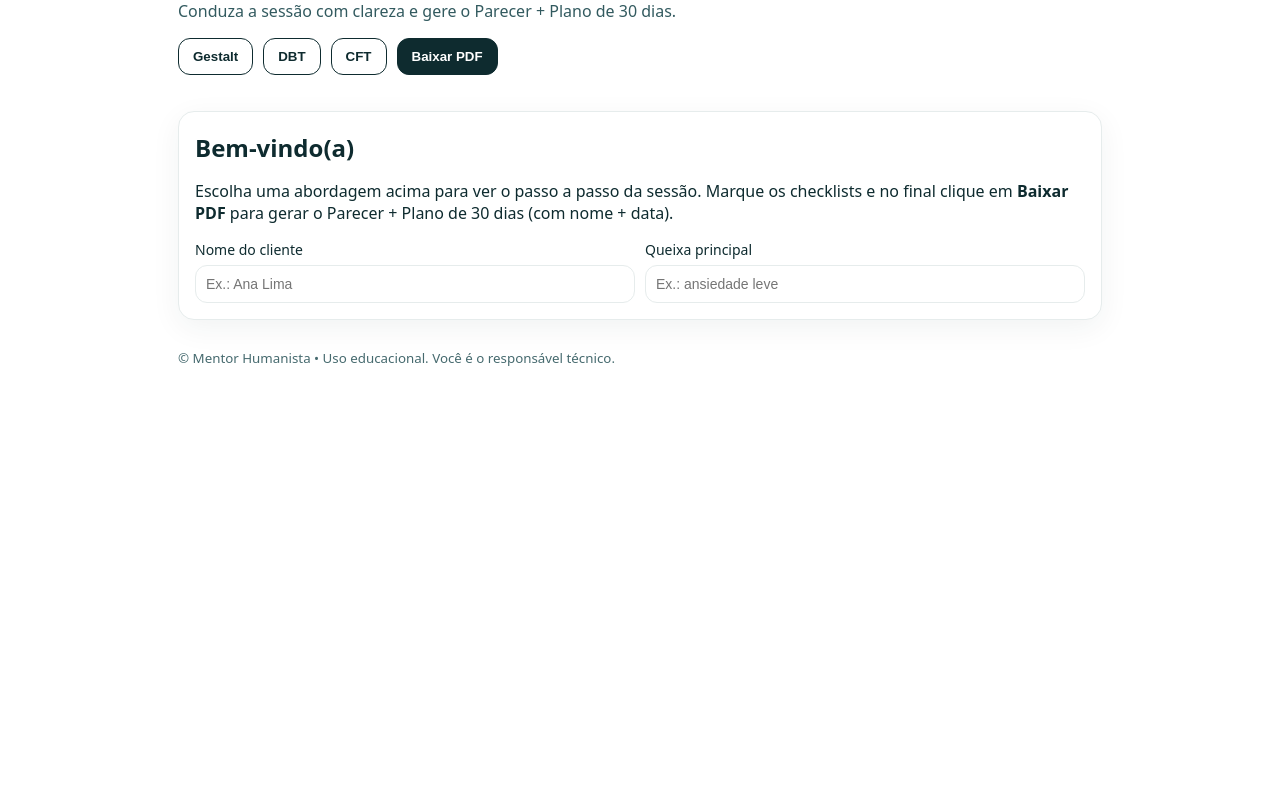
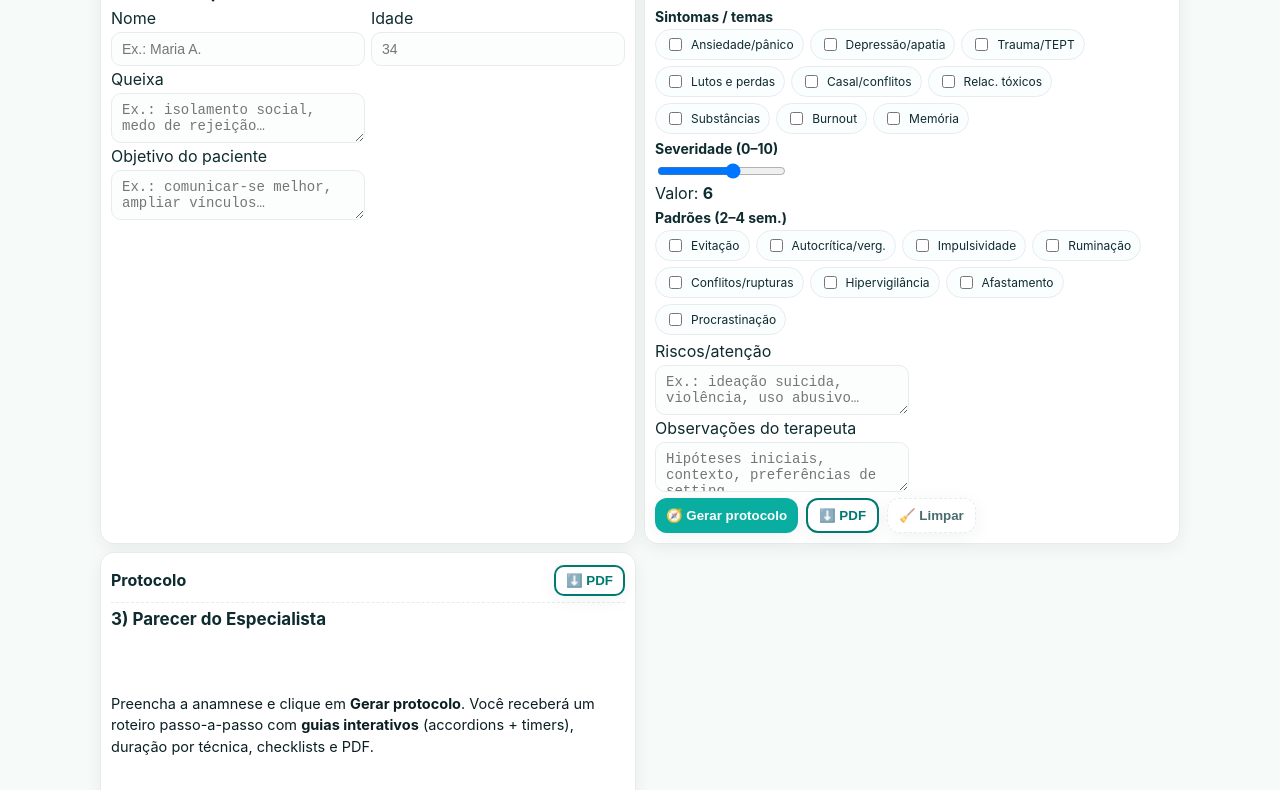
Before and after one commit to LucianaN8n/THumanista, a plain HTML site: page index.html in a window 1280 px wide. Shown: the part 82-872 px from the top of the page. Before the commit the page ends 800 px from the top, so only its background shows below. Drawn offline with Linux system fonts and the light colour scheme.

Commit message:
Add files via upload

```diff
--- a/index.html
+++ b/index.html
@@ -1,65 +1,119 @@
 <!doctype html>
-<html lang="pt-BR">
+<html lang="pt-br">
 <head>
-  <meta charset="utf-8">
-  <meta name="viewport" content="width=device-width,initial-scale=1">
-  <title>Mentor Humanista — Parecer + Plano 30 dias</title>
-
-  <link rel="preconnect" href="https://thhumanista.netlify.app" crossorigin>
-  <link rel="preconnect" href="https://fonts.googleapis.com" crossorigin>
-  <link rel="preconnect" href="https://fonts.gstatic.com" crossorigin>
-
-  <link rel="preload" href="/css/app.css" as="style">
-  <link rel="stylesheet" href="/css/app.css">
-
-  <script type="module" defer src="/js/main.js"></script>
+  <meta charset="utf-8" />
+  <meta name="viewport" content="width=device-width, initial-scale=1" />
+  <title>THSE – Mentor Humanista (Gestalt • DBT • CFT)</title>
+  <meta name="description" content="Anamnese + técnicas (máx. 3) com guias interativos: passo-a-passo, timers, checklist e PDF.">
+  <link rel="stylesheet" href="styles.css" />
+  <script src="vendor/jspdf.umd.min.js" defer></script>
 </head>
 <body>
-  <header class="wrap header">
-    <h1>App Mentor Humanista</h1>
-    <p class="mut">Conduza a sessão com clareza e gere o Parecer + Plano de 30 dias.</p>
-    <nav class="nav">
-      <button data-page="gestalt" class="btn">Gestalt</button>
-      <button data-page="dbt" class="btn">DBT</button>
-      <button data-page="cft" class="btn">CFT</button>
-      <button id="btn-baixar-pdf" class="btn btn-primary">Baixar PDF</button>
-    </nav>
+  <header class="container pagebar">
+    <h1>🌿 THSE – Mentor Humanista</h1>
+    <div class="pagebar-actions">
+      <button id="pdfTop" class="btn outline sm">⬇️ PDF</button>
+    </div>
   </header>
 
-  <main id="router" class="wrap main">
-    <section class="card">
-      <h2>Bem-vindo(a)</h2>
-      <p>Escolha uma abordagem acima para ver o passo a passo da sessão. Marque os checklists e no final clique em <b>Baixar PDF</b> para gerar o Parecer + Plano de 30 dias (com nome + data).</p>
-      <div class="grid2">
-        <label>Nome do cliente
-          <input id="cliente-nome" type="text" placeholder="Ex.: Ana Lima">
+  <main class="container grid">
+    <section class="card compact" id="card-dados">
+      <h2>1) Dados do paciente</h2>
+      <div class="row tight">
+        <label>Nome
+          <input type="text" id="nome" placeholder="Ex.: Maria A." />
         </label>
-        <label>Queixa principal
-          <input id="cliente-queixa" type="text" placeholder="Ex.: ansiedade leve">
+        <label>Idade
+          <input type="number" id="idade" min="0" max="120" placeholder="34" />
+        </label>
+      </div>
+      <div class="row tight">
+        <label>Queixa
+          <textarea id="queixa" rows="2" placeholder="Ex.: isolamento social, medo de rejeição…"></textarea>
+        </label>
+      </div>
+      <div class="row tight last">
+        <label>Objetivo do paciente
+          <textarea id="objetivo" rows="2" placeholder="Ex.: comunicar-se melhor, ampliar vínculos…"></textarea>
         </label>
       </div>
     </section>
+
+    <section class="card compact" id="card-anamnese">
+      <h2>2) Anamnese breve</h2>
+      <div class="qgroup">
+        <h3>Sintomas / temas</h3>
+        <div class="pillbox">
+          <label><input type="checkbox" value="ansiedade" class="sym"> Ansiedade/pânico</label>
+          <label><input type="checkbox" value="depressao" class="sym"> Depressão/apatia</label>
+          <label><input type="checkbox" value="trauma" class="sym"> Trauma/TEPT</label>
+          <label><input type="checkbox" value="luto" class="sym"> Lutos e perdas</label>
+          <label><input type="checkbox" value="casal" class="sym"> Casal/conflitos</label>
+          <label><input type="checkbox" value="toxico" class="sym"> Relac. tóxicos</label>
+          <label><input type="checkbox" value="substancias" class="sym"> Substâncias</label>
+          <label><input type="checkbox" value="burnout" class="sym"> Burnout</label>
+          <label><input type="checkbox" value="memoria" class="sym"> Memória</label>
+        </div>
+      </div>
+
+      <div class="qgroup smallgap">
+        <h3>Severidade (0–10)</h3>
+        <input type="range" id="severidade" min="0" max="10" step="1" value="6" oninput="sevVal.textContent=this.value">
+        <div>Valor: <strong id="sevVal">6</strong></div>
+      </div>
+
+      <div class="qgroup">
+        <h3>Padrões (2–4 sem.)</h3>
+        <div class="pillbox">
+          <label><input type="checkbox" value="evitacao" class="pat"> Evitação</label>
+          <label><input type="checkbox" value="autocritica" class="pat"> Autocrítica/verg.</label>
+          <label><input type="checkbox" value="impulsividade" class="pat"> Impulsividade</label>
+          <label><input type="checkbox" value="ruminacao" class="pat"> Ruminação</label>
+          <label><input type="checkbox" value="conflito_relacional" class="pat"> Conflitos/rupturas</label>
+          <label><input type="checkbox" value="hipervigilancia" class="pat"> Hipervigilância</label>
+          <label><input type="checkbox" value="apatia" class="pat"> Afastamento</label>
+          <label><input type="checkbox" value="procrastinacao" class="pat"> Procrastinação</label>
+        </div>
+      </div>
+
+      <div class="row tight">
+        <label>Riscos/atenção
+          <textarea id="riscos" rows="2" placeholder="Ex.: ideação suicida, violência, uso abusivo…"></textarea>
+        </label>
+      </div>
+
+      <div class="row tight last">
+        <label>Observações do terapeuta
+          <textarea id="obs" rows="2" placeholder="Hipóteses iniciais, contexto, preferências de setting…"></textarea>
+        </label>
+      </div>
+
+      <div class="actions topgap">
+        <button id="gerar" class="btn">🧭 Gerar protocolo</button>
+        <button id="pdf" class="btn outline">⬇️ PDF</button>
+        <button id="limpar" class="btn ghost">🧹 Limpar</button>
+      </div>
+    </section>
+
+    <section class="card compact" id="card-parecer">
+      <div class="parecer-toolbar">
+        <strong>Protocolo</strong>
+        <span class="spacer"></span>
+        <button id="pdf2" class="btn outline sm">⬇️ PDF</button>
+      </div>
+      <h2>3) Parecer do Especialista</h2>
+      <div id="parecer" class="parecer">
+        <p>Preencha a anamnese e clique em <strong>Gerar protocolo</strong>. Você receberá um roteiro passo-a-passo com <strong>guias interativos</strong> (accordions + timers), duração por técnica, checklists e PDF.</p>
+      </div>
+    </section>
+
+    <button id="fab-pdf" class="fab" title="Baixar PDF">⬇️</button>
   </main>
 
-  <footer class="wrap footer">
-    <small class="mut">© Mentor Humanista • Uso educacional. Você é o responsável técnico.</small>
+  <footer class="container center muted">
+    <p>THSE – Mentor Humanista • Instituto Saber Consciente • <span id="today"></span></p>
   </footer>
 
-  <script>
-  (function(){
-    function postHeight(){
-      const h = document.documentElement.scrollHeight || document.body.scrollHeight || 1200;
-      try { window.parent.postMessage({type:'mh:height', height: h}, '*'); } catch(e){}
-    }
-    const ro = new ResizeObserver(()=>postHeight());
-    ro.observe(document.documentElement);
-    window.addEventListener('load', postHeight);
-    document.addEventListener('click', ()=>setTimeout(postHeight, 120));
-    document.addEventListener('input', ()=>setTimeout(postHeight, 120));
-    window.addEventListener('message', (ev)=>{
-      if(ev.data && ev.data.type === 'mh:height:request'){ postHeight(); }
-    });
-  })();
-  </script>
+  <script src="app.js" defer></script>
 </body>
 </html>
```
